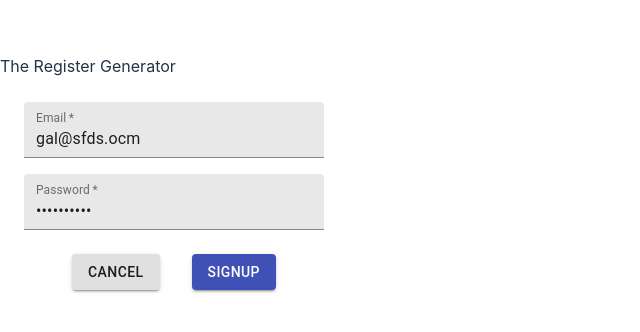
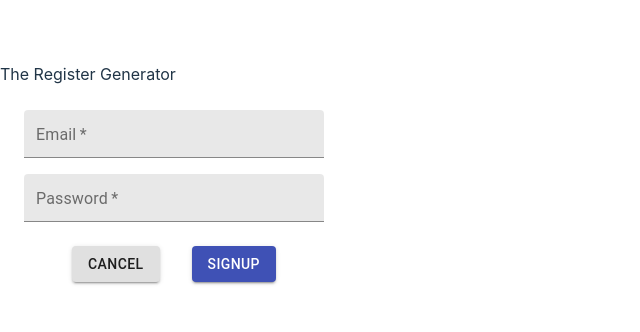
Before and after one commit to galezra/lusha-register-extension, a React (Vite) app: page / in a window 1280 px wide. Shown: the part 212-544 px from the top of the page, without its empty margins (0-640 px from the left). Built offline with nearby package versions, Linux system fonts and the light colour scheme.

Commit message:
refactor: add useForm logic with local storage

```diff
--- a/src/components/Form/index.tsx
+++ b/src/components/Form/index.tsx
@@ -2,7 +2,7 @@ import React, { useState } from 'react';
 import { makeStyles } from '@material-ui/core';
 import TextField from '@material-ui/core/TextField';
 import Button from '@material-ui/core/Button';
-import { Signup } from '../../utils/Signup';
+import useForm from './useForm';
 
 const useStyles = makeStyles((theme: any) => ({
   root: {
@@ -11,6 +11,7 @@ const useStyles = makeStyles((theme: any) => ({
     justifyContent: 'center',
     alignItems: 'center',
     padding: theme.spacing(2),
+    background: 'white',
 
     '& .MuiTextField-root': {
       margin: theme.spacing(1),
@@ -24,45 +25,45 @@ const useStyles = makeStyles((theme: any) => ({
 
 const Form = ({ handleClose }: any) => {
   const classes = useStyles();
-  const [email, setEmail] = useState('gal@sfds.ocm');
-  const [password, setPassword] = useState('2131231231');
+  const { form, handleChange } = useForm();
 
   const handleSubmit = async (e: any) => {
     e.preventDefault();
 
     const user = {
-      email: 'gal.ezra@lusha.com',
-      password: '123456Gr',
       firstName: 'Bob',
       lastName: 'Dylan',
       phoneNumber: '14242424242',
       selfAttribution: 'other',
     };
 
-    // Send form data to the background script for processing
     chrome.runtime.sendMessage({
       type: 'fillForm',
-      data: user,
+      data: { ...form, ...user },
     });
   };
 
   return (
     <form className={classes.root} onSubmit={handleSubmit}>
       <TextField
+        name='email'
         label='Email'
         variant='filled'
         type='email'
         required
-        value={email}
-        onChange={(e) => setEmail(e.target.value)}
+        value={form.email}
+        size='small'
+        onChange={handleChange}
       />
       <TextField
+        name='password'
         label='Password'
         variant='filled'
-        type='password'
+        type='text'
         required
-        value={password}
-        onChange={(e) => setPassword(e.target.value)}
+        value={form.password}
+        size='small'
+        onChange={handleChange}
       />
       <div>
         <Button variant='contained' onClick={handleClose}>
--- /dev/null
+++ b/src/components/Form/useForm.tsx
@@ -0,0 +1,47 @@
+import React, { useState } from 'react';
+
+interface FormValues {
+  email: string;
+  password: string;
+  firstName: string;
+  lastName: string;
+  phoneNumber: string;
+}
+
+function useForm() {
+  // Use a single key in the local storage to store all form field values
+  const initialValues = (JSON.parse(localStorage.getItem('lusha_register_form')) as FormValues) || {
+    email: '',
+    password: '',
+    firstName: '',
+    lastName: '',
+    phoneNumber: '',
+  };
+
+  const [form, setForm] = useState<FormValues>(initialValues);
+
+  function handleChange(event: React.ChangeEvent<HTMLInputElement>) {
+    const { name, value } = event.target;
+    debugger;
+    setForm({
+      ...form,
+      [name]: value,
+    });
+
+    // Update the value in the local storage
+    localStorage.setItem(
+      'lusha_register_form',
+      JSON.stringify({
+        ...form,
+        [name]: value,
+      })
+    );
+  }
+
+  return {
+    form,
+    handleChange,
+  };
+}
+
+export default useForm;
```
